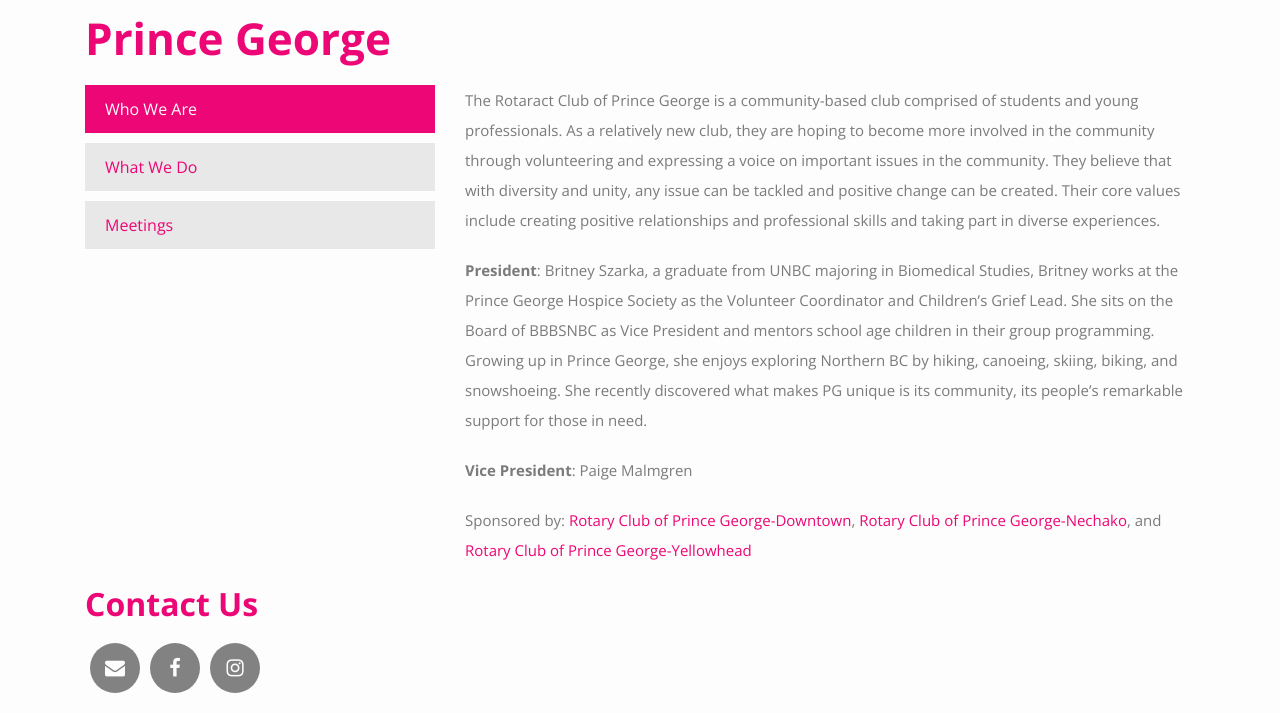
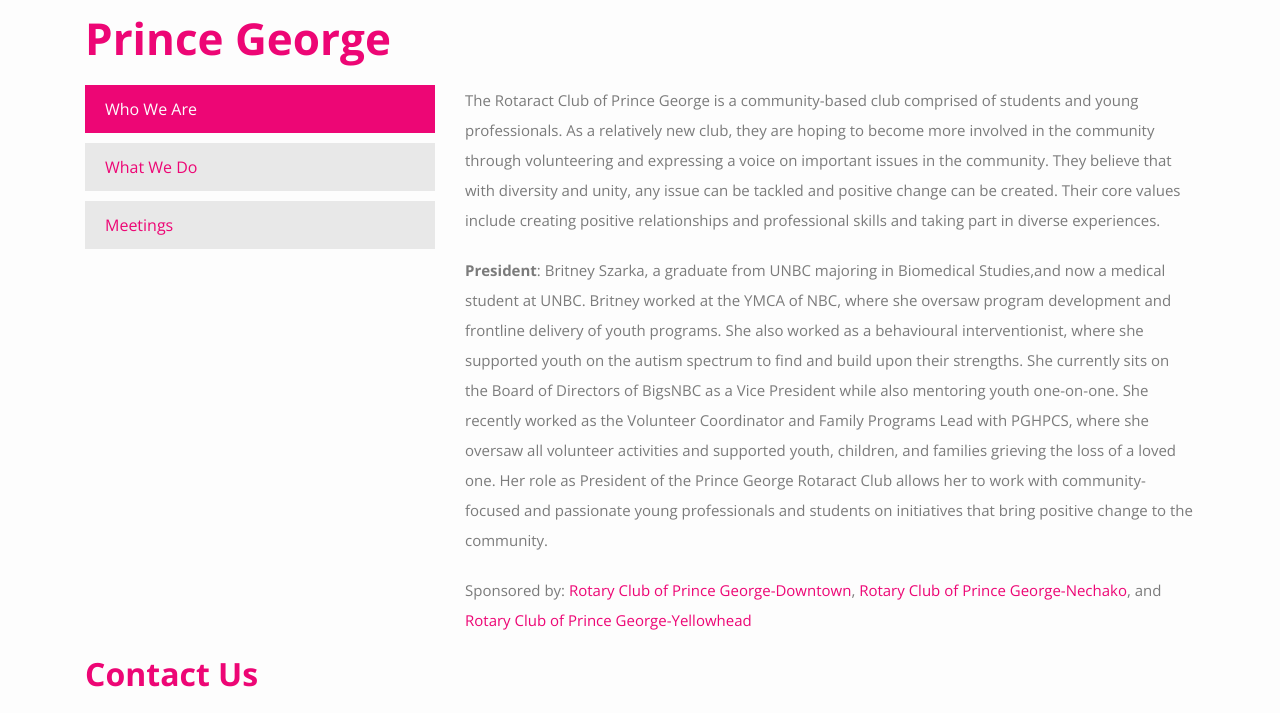
Before and after one commit to rotaract5040/rotaract5040.github.io, a Jekyll site: the page built from _clubs/prince_george.md, in a window 1280 px wide and 900 px high, scrolled down 708 px, cut to the strip 0-713 px from the top of the window. Built offline with Jekyll 4.4.1, drawn with Linux system fonts in a browser that asks for light colours; nearby versions of some CDN libraries; Markdown is read by kramdown in place of the engine named in the settings.

Commit message:
Update prince_george.md

```diff
--- a/_clubs/prince_george.md
+++ b/_clubs/prince_george.md
@@ -8,9 +8,9 @@
     who_we_are: |
         The Rotaract Club of Prince George is a community-based club comprised of students and young professionals. As a relatively new club, they are hoping to become more involved in the community through volunteering and expressing a voice on important issues in the community. They believe that with diversity and unity, any issue can be tackled and positive change can be created. Their core values include creating positive relationships and professional skills and taking part in diverse experiences.
 
-        **President**: Britney Szarka, a graduate from UNBC majoring in Biomedical Studies, Britney works at the Prince George Hospice Society as the Volunteer Coordinator and Children's Grief Lead. She sits on the Board of BBBSNBC as Vice President and mentors school age children in their group programming. Growing up in Prince George, she enjoys exploring Northern BC by hiking, canoeing, skiing, biking, and snowshoeing. She recently discovered what makes PG unique is its community, its people’s remarkable support for those in need.
+        **President**: Britney Szarka, a graduate from UNBC majoring in Biomedical Studies,and now a medical student at UNBC. Britney worked at the YMCA of NBC, where she oversaw program development and frontline delivery of youth programs. She also worked as a behavioural interventionist, where she supported youth on the autism spectrum to find and build upon their strengths. She currently sits on the Board of Directors of BigsNBC as a Vice President while also mentoring youth one-on-one. She recently worked as the Volunteer Coordinator and Family Programs Lead with PGHPCS, where she oversaw all volunteer activities and supported youth, children, and families grieving the loss of a loved one. Her role as President of the Prince George Rotaract Club allows her to work with community-focused and passionate young professionals and students on initiatives that bring positive change to the community.
 
-        **Vice President**: Paige Malmgren
+
 
         Sponsored by: [Rotary Club of Prince George-Downtown](http://www.clubrunner.ca/Portal/Home.aspx?cid=758), [Rotary Club of Prince George-Nechako](http://www.clubrunner.ca/Portal/Home.aspx?cid=372), and [Rotary Club of Prince George-Yellowhead](http://www.clubrunner.ca/Portal/Home.aspx?cid=760)
     what_we_do: |
```
